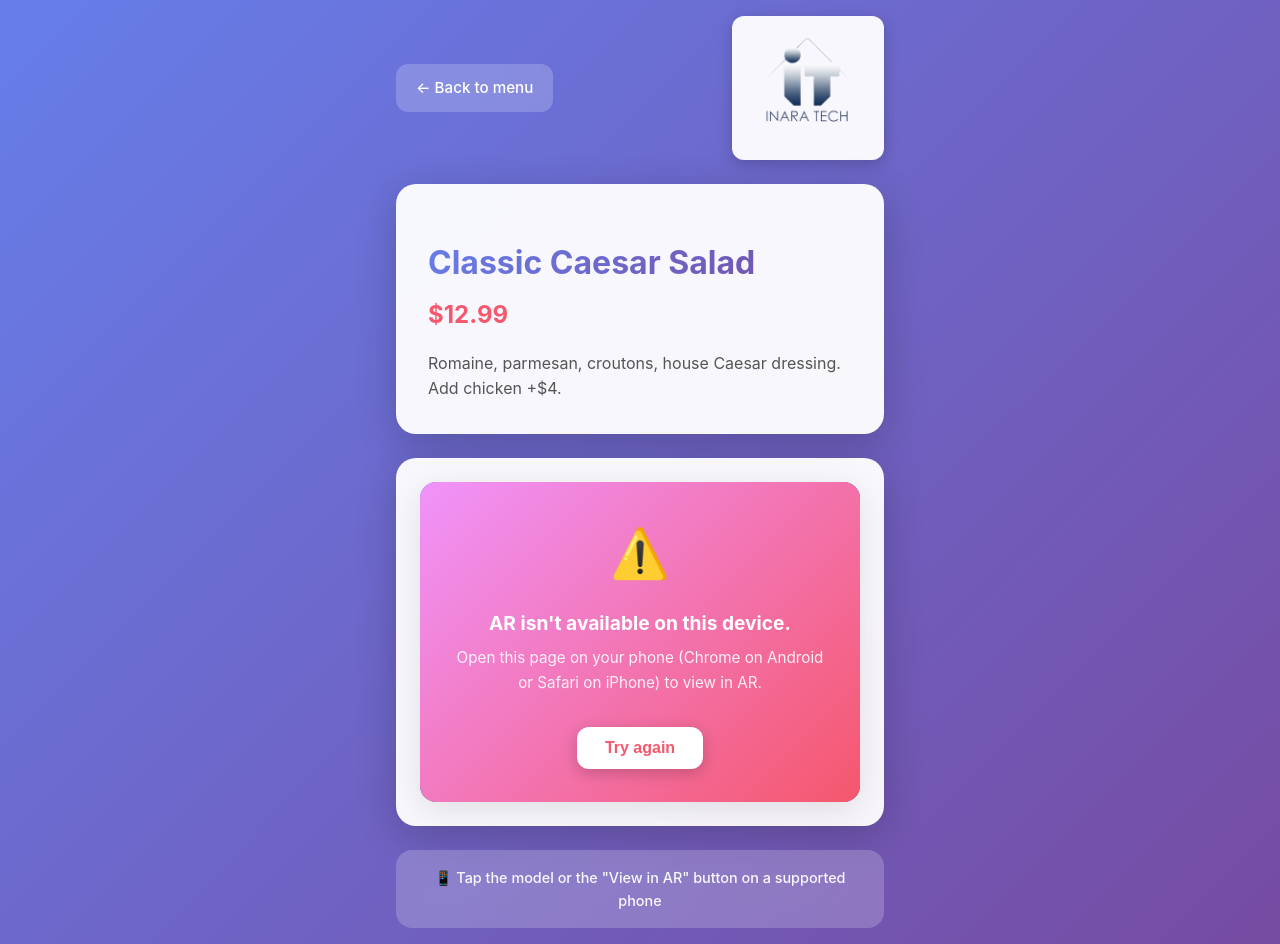
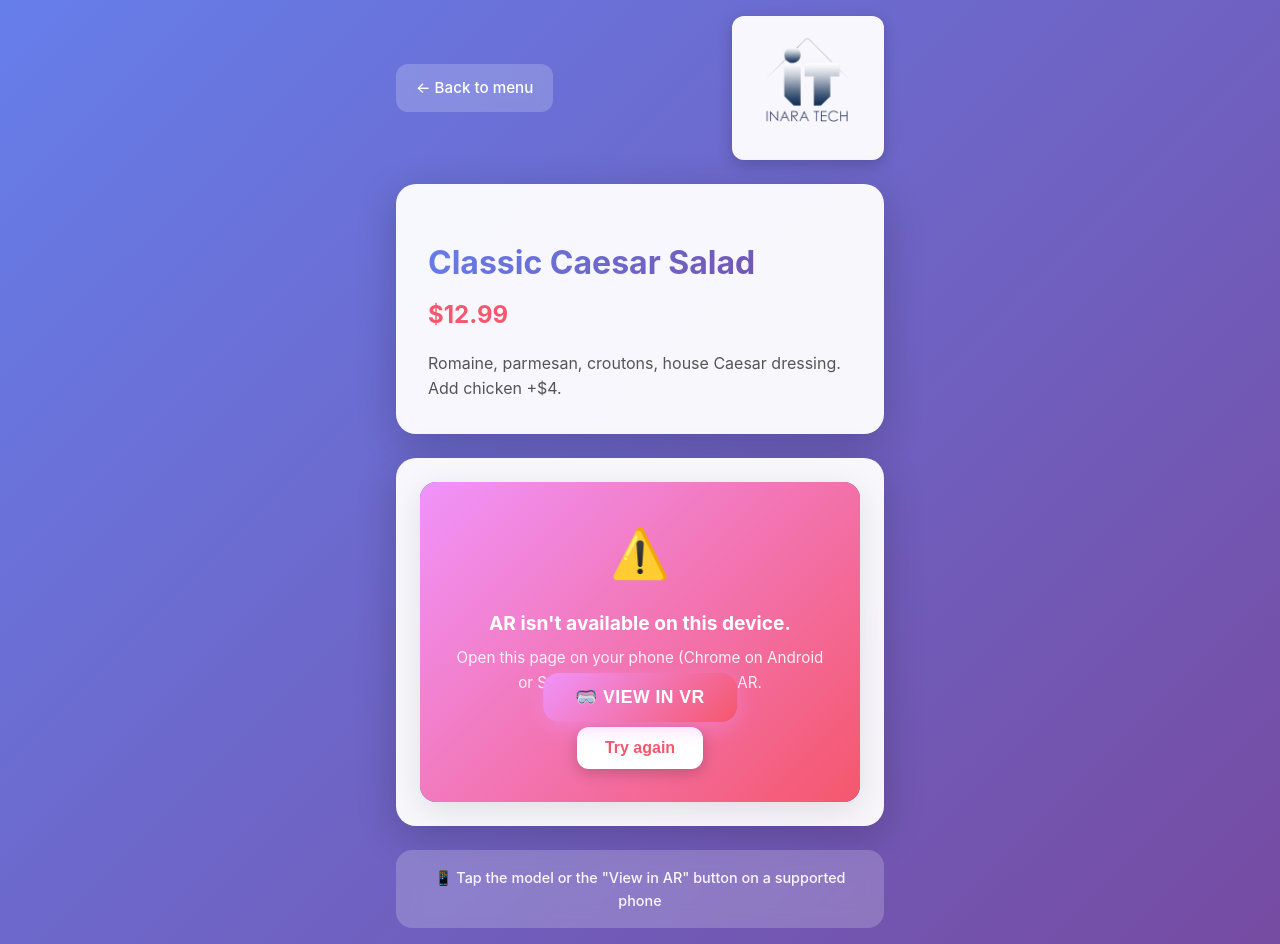
Before and after one commit to inaratech-code/MenuAR_Demo, a Next.js app: page /ar/caesar-salad in a window 1280 px wide. Built offline with nearby package versions, Linux system fonts and the light colour scheme; no server answers.

Commit message:
Fix unsupported VR attributes in ARViewer: remove vr attribute from model-viewer and fix VR button slot

```diff
--- a/app/globals.css
+++ b/app/globals.css
@@ -45,3 +45,16 @@ a:hover {
   transform: translateY(-4px);
   box-shadow: 0 8px 25px rgba(0, 0, 0, 0.3) !important;
 }
+
+.ar-vr-button {
+  transition: all 0.3s ease;
+}
+
+.ar-vr-button:hover {
+  transform: translateX(-50%) translateY(-4px) !important;
+  box-shadow: 0 8px 25px rgba(102, 126, 234, 0.5) !important;
+}
+
+button[slot="vr-button"]:hover {
+  box-shadow: 0 8px 25px rgba(240, 147, 251, 0.5) !important;
+}
--- a/components/ARViewer.js
+++ b/components/ARViewer.js
@@ -246,6 +246,7 @@ function ARViewerClient({ src, alt, poster }) {
         >
           <button
             slot="ar-button"
+            className="ar-vr-button"
             style={{
               position: "absolute",
               bottom: "20px",
@@ -264,18 +265,39 @@ function ARViewerClient({ src, alt, poster }) {
               textTransform: "uppercase",
               letterSpacing: "0.5px",
             }}
-            onMouseEnter={(e) => {
-              e.currentTarget.style.transform = "translateX(-50%) translateY(-4px)";
-              e.currentTarget.style.boxShadow = "0 8px 25px rgba(102, 126, 234, 0.5)";
-            }}
-            onMouseLeave={(e) => {
-              e.currentTarget.style.transform = "translateX(-50%) translateY(0)";
-              e.currentTarget.style.boxShadow = "0 6px 20px rgba(102, 126, 234, 0.4)";
-            }}
           >
             🎯 View in AR
           </button>
         </model-viewer>
+        <button
+          className="ar-vr-button"
+          onClick={() => {
+            if (viewerRef.current && typeof viewerRef.current.enterVR === "function") {
+              viewerRef.current.enterVR();
+            }
+          }}
+          style={{
+            position: "absolute",
+            bottom: "80px",
+            left: "50%",
+            transform: "translateX(-50%)",
+            padding: "14px 32px",
+            fontSize: "1.1rem",
+            fontWeight: 700,
+            color: "#fff",
+            background: "linear-gradient(135deg, #f093fb 0%, #f5576c 100%)",
+            border: "none",
+            borderRadius: "16px",
+            cursor: "pointer",
+            boxShadow: "0 6px 20px rgba(240, 147, 251, 0.4)",
+            transition: "all 0.3s ease",
+            textTransform: "uppercase",
+            letterSpacing: "0.5px",
+            zIndex: 10,
+          }}
+        >
+          🥽 View in VR
+        </button>
       </div>
     </div>
   );
```
